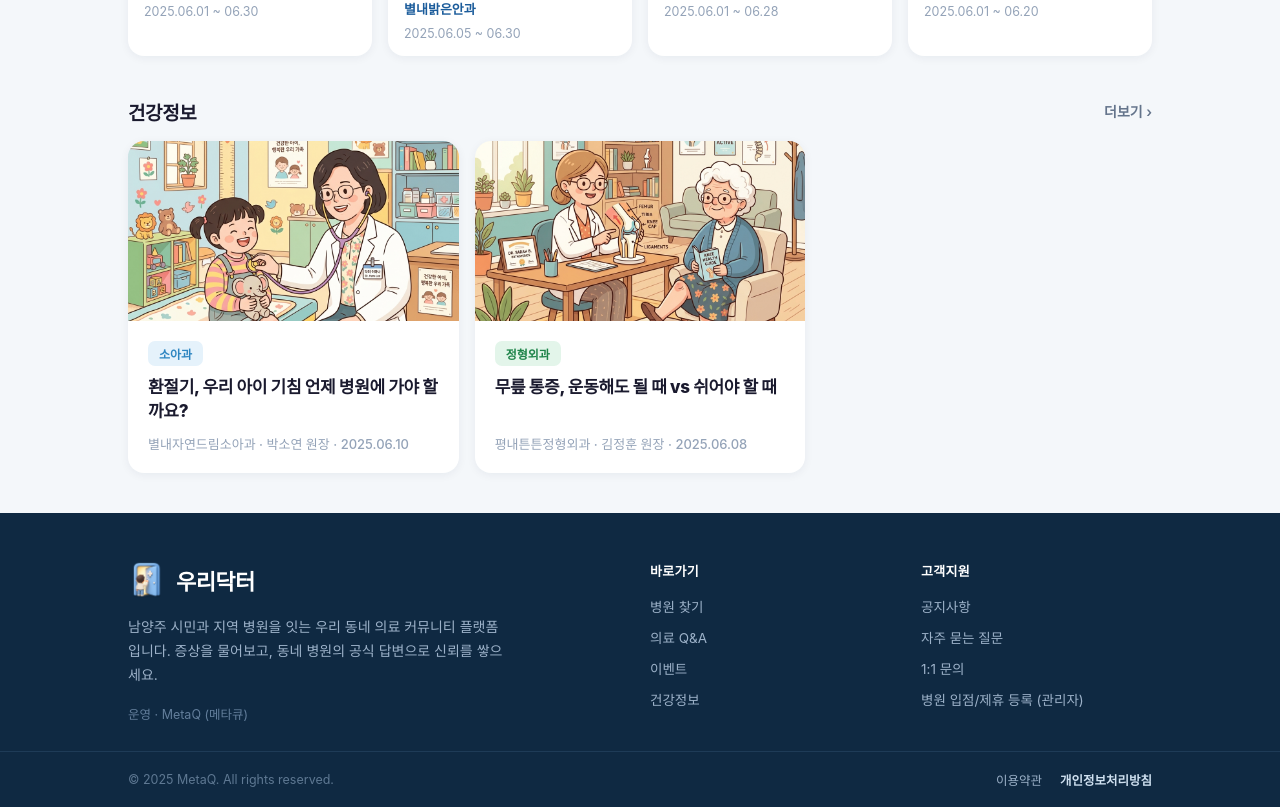
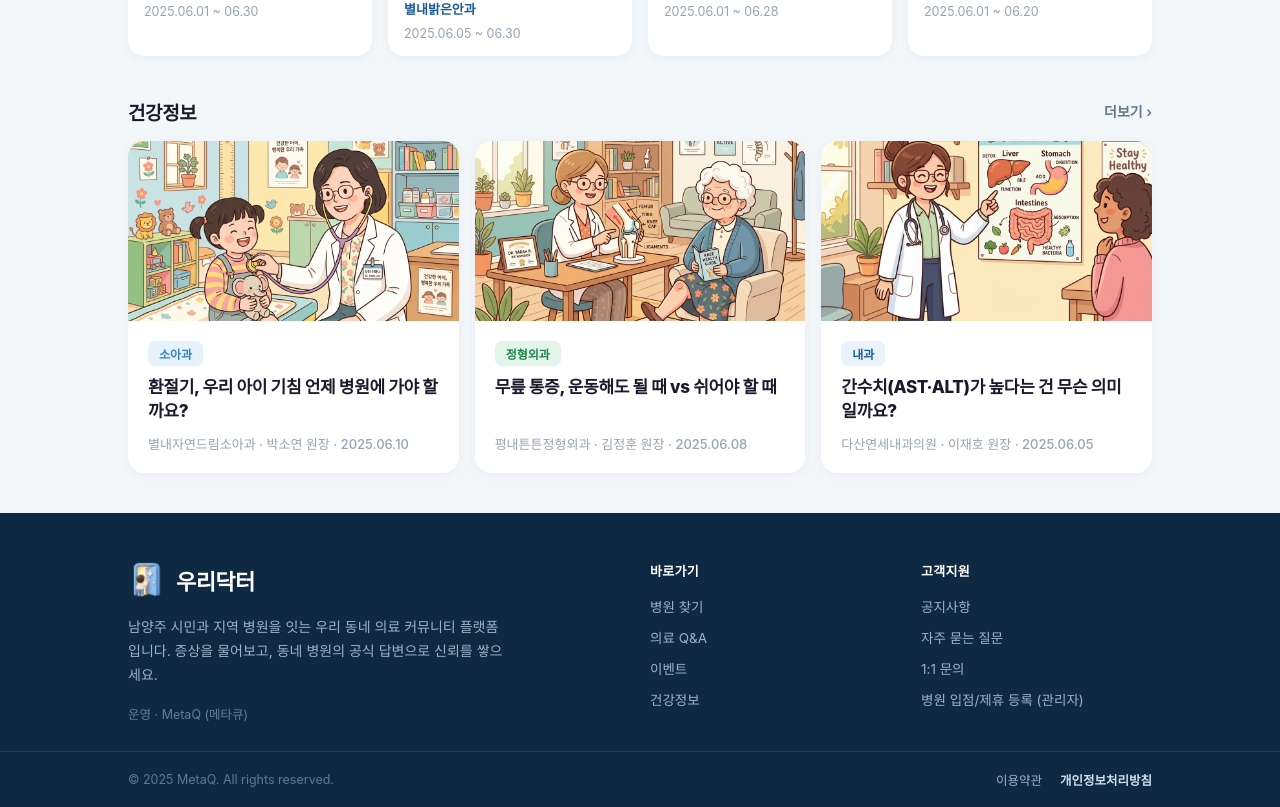
Before and after one commit to newrion-maker/medilink-web, a React (Vite) app: page / in a window 1280 px wide. Shown: the part 2671-3478 px from the top of the page. Built offline with nearby package versions, Linux system fonts and the light colour scheme; a web font is replaced by a local one.

Commit message:
style: increase home health columns count display to 3 cards

```diff
--- a/src/pages/Home.jsx
+++ b/src/pages/Home.jsx
@@ -28,7 +28,7 @@ export default function Home() {
   const popularQna = qnaSeed.filter(q => q.status === 'answered').slice(0, 3);
   const featuredEvent = events[3];
   const eventCards = [events[0], events[4], events[5], events[1]].filter(Boolean);
-  const homeColumns = columns.slice(0, 2);
+  const homeColumns = columns.slice(0, 3);
 
   const handleSearch = () => {
     if (search.trim()) {
```
